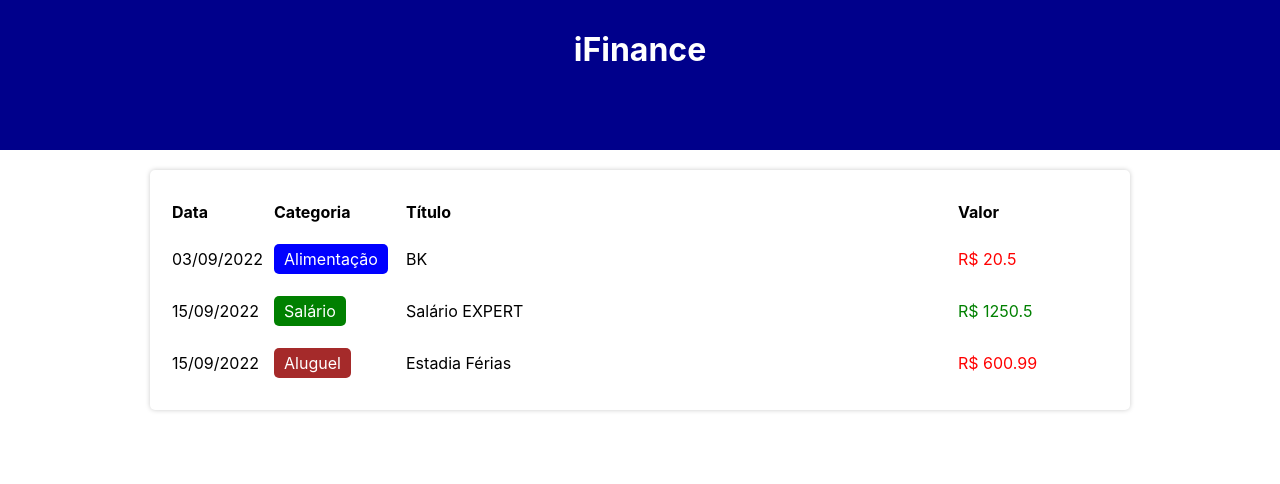
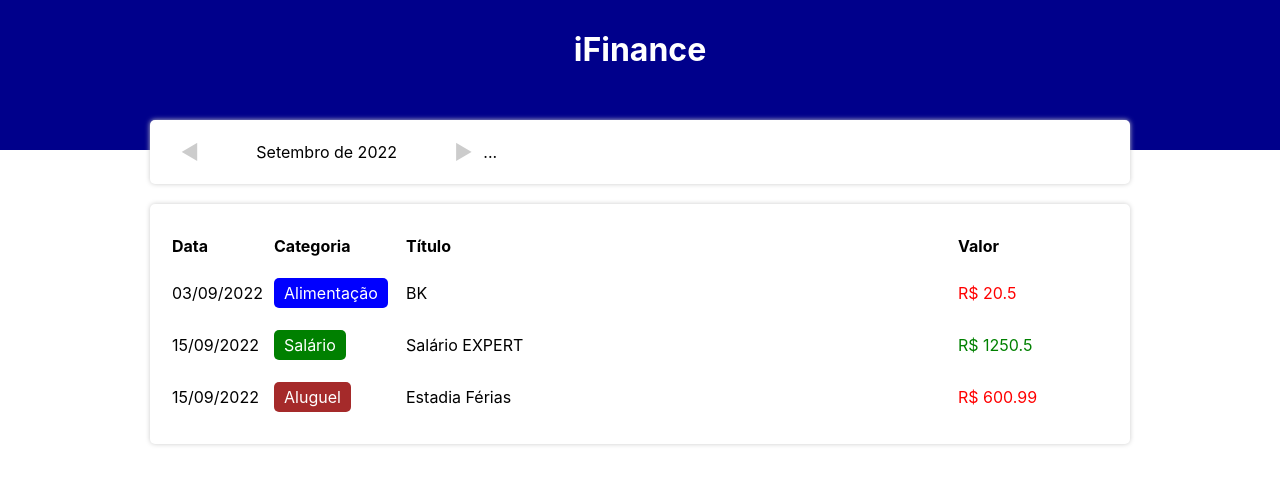
Before and after one commit to joaothedog/ifinance, a React (Create React App) app: page / in a window 1280 px wide. Shown: the top 484 px of the page. Built offline with nearby package versions, Linux system fonts and the light colour scheme.

Commit message:
Controle dos meses

```diff
--- a/src/App.tsx
+++ b/src/App.tsx
@@ -6,8 +6,13 @@ import { items } from './data/items';
 import { useState, useEffect } from 'react';
 import { getCurrentMonth, filterListByMonth } from './helpers/dateFilter';
 import { TableArea } from './components/TableArea';
+import { InfoArea } from './components/InfoArea';
 
 const App = () => {
+  const handleMonthChange = (newMonth: string) => {
+    setCurrentMonth(newMonth);
+  };
+
   const [list, setList] = useState<Item[]>(items);
   const [filteredList, setFilteredList] = useState<Item[]>([]);
   const [currentMonth, setCurrentMonth] = useState(getCurrentMonth());
@@ -15,6 +20,7 @@ const App = () => {
   useEffect(() => {
     setFilteredList(filterListByMonth(list, currentMonth));
   }, [list, currentMonth]);
+
   return (
     <Component.Container>
       <Component.Header>
@@ -22,7 +28,10 @@ const App = () => {
       </Component.Header>
 
       <Component.Body>
-        {/*INFO AREA*/}
+        <InfoArea
+          currentMonth={currentMonth}
+          onMonthChange={handleMonthChange}
+        />
         {/*insert area*/}
         <TableArea list={filteredList} />
       </Component.Body>
--- a/src/components/InfoArea/index.tsx
+++ b/src/components/InfoArea/index.tsx
@@ -0,0 +1,39 @@
+import * as Component from './styles';
+import { formatCurrentMonth } from '../../helpers/dateFilter';
+import { on } from 'stream';
+
+type Props = {
+  currentMonth: string;
+  onMonthChange: (newMonth: string) => void;
+};
+
+export const InfoArea = ({ currentMonth, onMonthChange }: Props) => {
+  const handlePreviousMonth = () => {
+    const [year, month] = currentMonth.split('-');
+    const currentDate = new Date(parseInt(year), parseInt(month) - 1, 1);
+    currentDate.setMonth(currentDate.getMonth() - 1);
+    onMonthChange(`${currentDate.getFullYear()}-${currentDate.getMonth() + 1}`);
+  };
+
+  const handleNextMonth = () => {
+    const [year, month] = currentMonth.split('-');
+    const currentDate = new Date(parseInt(year), parseInt(month) - 1, 1);
+    currentDate.setMonth(currentDate.getMonth() + 1);
+    onMonthChange(`${currentDate.getFullYear()}-${currentDate.getMonth() + 1}`);
+  };
+
+  return (
+    <Component.Container>
+      <Component.AreaMes>
+        <Component.MonthArrow onClick={handlePreviousMonth}>
+          ◀
+        </Component.MonthArrow>
+        <Component.MonthTitle>
+          {formatCurrentMonth(currentMonth)}
+        </Component.MonthTitle>
+        <Component.MonthArrow onClick={handleNextMonth}>▶</Component.MonthArrow>
+      </Component.AreaMes>
+      <Component.MonthAnalyzer>...</Component.MonthAnalyzer>
+    </Component.Container>
+  );
+};
--- a/src/components/InfoArea/styles.ts
+++ b/src/components/InfoArea/styles.ts
@@ -0,0 +1,34 @@
+import styled from 'styled-components';
+
+export const Container = styled.div`
+  display: flex;
+  align-items: center;
+  background-color: #fff;
+  padding: 20px;
+  box-shadow: 0px 0px 5px #ccc;
+  border-radius: 5px;
+  margin-top: -30px;
+`;
+
+export const AreaMes = styled.div`
+  flex: 1;
+  display: flex;
+  align-items: center;
+`;
+
+export const MonthArrow = styled.div`
+  width: 40px;
+  text-align: center;
+  cursor: pointer;
+  font-size: 20px;
+  color: #ccc;
+`;
+
+export const MonthTitle = styled.div`
+  flex: 1;
+  text-align: center;
+`;
+
+export const MonthAnalyzer = styled.div`
+  flex: 2;
+`;
--- a/src/helpers/dateFilter.ts
+++ b/src/helpers/dateFilter.ts
@@ -35,3 +35,22 @@ const addZeroToDate = (n: number): string => {
   }
   return `${n}`;
 };
+
+export const formatCurrentMonth = (currentMonth: string): string => {
+  const [year, month] = currentMonth.split('-');
+  const monthsInPTBR = [
+    'Janeiro',
+    'Fevereiro',
+    'Março',
+    'Abril',
+    'Maio',
+    'Junho',
+    'Julho',
+    'Agosto',
+    'Setembro',
+    'Outubro',
+    'Novembro',
+    'Dezembro',
+  ];
+  return `${monthsInPTBR[parseInt(month) - 1]} de ${year}`;
+};
```
